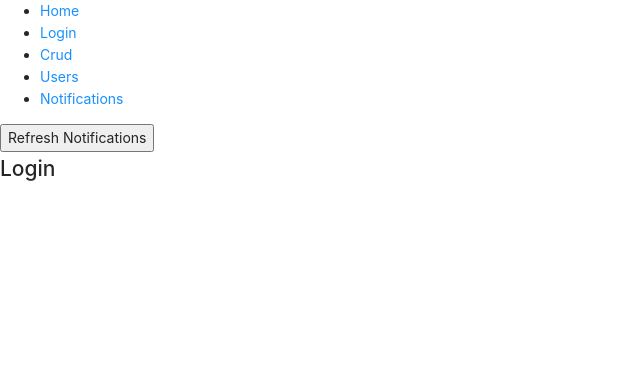
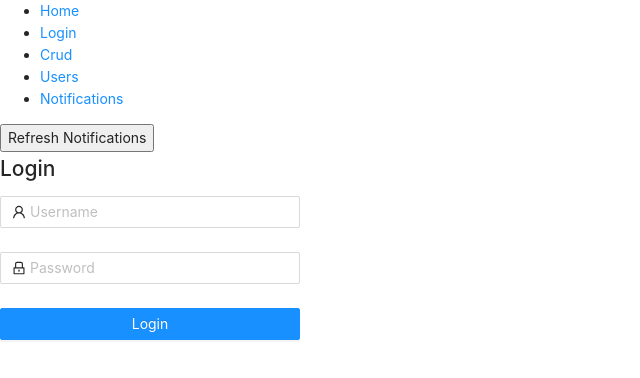
Before and after one commit to KamiMoon/react-17-starter, a React (Create React App) app: page /login in a window 1280 px wide. Shown: the top 378 px of the page, without its empty margins (0-640 px from the left). Built offline with nearby package versions, Linux system fonts and the light colour scheme; no server answers; what miragejs, txtgen would draw is missing.

Commit message:
Ant Design login form

```diff
--- /dev/null
+++ b/src/auth/Login.css
@@ -0,0 +1,12 @@
+#components-form-demo-normal-login .login-form {
+  max-width: 300px;
+}
+#components-form-demo-normal-login .login-form-forgot {
+  float: right;
+}
+#components-form-demo-normal-login .ant-col-rtl .login-form-forgot {
+  float: left;
+}
+#components-form-demo-normal-login .login-form-button {
+  width: 100%;
+}
--- a/src/auth/Login.tsx
+++ b/src/auth/Login.tsx
@@ -1,3 +1,63 @@
-export default function Login() {
-  return <h2>Login</h2>;
-}
+import { Form, Input, Button, Checkbox } from "antd";
+import { UserOutlined, LockOutlined } from "@ant-design/icons";
+import "./Login.css";
+
+const Login = () => {
+  const onFinish = (values: any) => {
+    console.log("Received values of form: ", values);
+  };
+
+  return (
+    <div id="components-form-demo-normal-login">
+      <h2>Login</h2>
+      <Form
+        name="normal_login"
+        className="login-form"
+        initialValues={{ remember: true }}
+        onFinish={onFinish}
+      >
+        <Form.Item
+          name="username"
+          rules={[{ required: true, message: "Please input your Username!" }]}
+        >
+          <Input
+            prefix={<UserOutlined className="site-form-item-icon" />}
+            placeholder="Username"
+          />
+        </Form.Item>
+        <Form.Item
+          name="password"
+          rules={[{ required: true, message: "Please input your Password!" }]}
+        >
+          <Input
+            prefix={<LockOutlined className="site-form-item-icon" />}
+            type="password"
+            placeholder="Password"
+          />
+        </Form.Item>
+        {/* <Form.Item>
+          <Form.Item name="remember" valuePropName="checked" noStyle>
+            <Checkbox>Remember me</Checkbox>
+          </Form.Item>
+
+          <a className="login-form-forgot" href="">
+            Forgot password
+          </a>
+        </Form.Item> */}
+
+        <Form.Item>
+          <Button
+            type="primary"
+            htmlType="submit"
+            className="login-form-button"
+          >
+            Login
+          </Button>
+          {/* Or <a href="">register now!</a> */}
+        </Form.Item>
+      </Form>
+    </div>
+  );
+};
+
+export default Login;
```
Also changed, not shown: src/setupTests.ts (+12 -0 lines), 1 other file (tests, documents, lock files or other folders).
